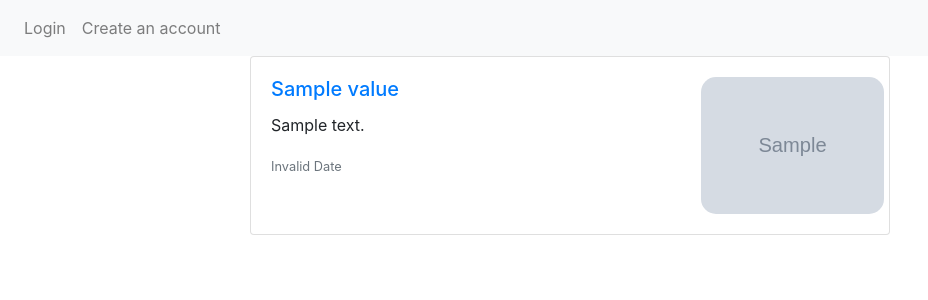
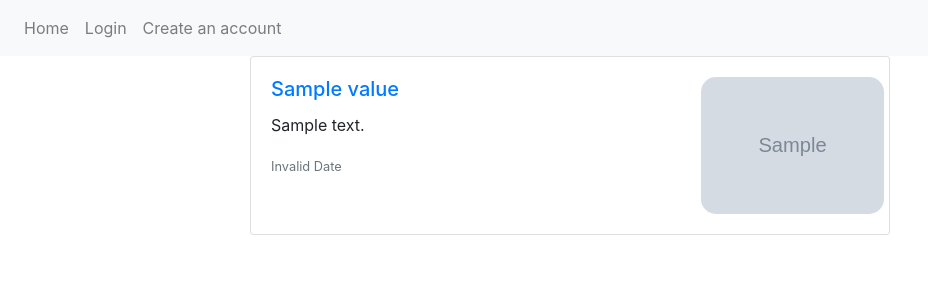
Before and after one commit to aaloni/NewsAPP, a Django app: template newsapp/News/templates/index.html in a window 1280 px wide. Shown: the top 300 px of the page, without its empty margins (0-928 px from the left). Run offline with Django 3.2, Linux system fonts and the light colour scheme; the template is opened without the code that fills it: most values are stand-ins (such as "Sample title", 1, 10 or a date in 2020); grey boxes marked "Sample" are stand-in pictures; a database or web service that is not in the repository returns one stand-in record (values such as "Sample title"); data that the repository does not hold is empty; parts of the project's set-up code (start-up, migrations or seed data) failed here and were passed over; some libraries are stand-ins or nearby versions.

Commit message:
UpdateV4

```diff
--- a/newsapp/News/models.py
+++ b/newsapp/News/models.py
@@ -16,6 +16,7 @@
 
 #Create article table
 class Article(models.Model):
+
     #pub_date = models.DateField(null=True,blank=True)
     title = models.CharField(max_length=200, blank=True)
     description = models.TextField(null=True,blank=True)
--- a/newsapp/News/templates/sidebar.html
+++ b/newsapp/News/templates/sidebar.html
@@ -17,7 +17,9 @@
     <div class="collapse navbar-collapse" id="navbarText">
         <ul class="navbar-nav mr-auto">
             {% if user.is_authenticated %}
-
+            <div><li class="nav-item">
+                <a class="nav-link" href="index">Home</a>
+            </li></div>
             <li class="nav-item">
                 <a class="nav-link" href="/logout">Logout</a>
             </li>
@@ -31,10 +33,12 @@
             </form>
 
             {% else %}
-
-            <li class="nav-item">
+            <div><li class="nav-item">
+                <a class="nav-link" href="index">Home</a>
+            </li></div>
+            <div><li class="nav-item">
                 <a class="nav-link" href="/login">Login</a>
-            </li>
+            </li></div>
             <div>
                  <a class="nav-link" href="/register">Create an account</a>
             </div>
--- a/newsapp/News/urls.py
+++ b/newsapp/News/urls.py
@@ -4,7 +4,7 @@
 
 #App urls
 urlpatterns = [
-    path('', views.home, name="Home"),
+    path('index', views.home, name="Home"),
     path('next', views.loadcontent, name="Loadcontent"),
     path("register", views.register_request, name="register"),
     path("login", views.login_request, name="login"),
--- a/newsapp/News/views.py
+++ b/newsapp/News/views.py
@@ -154,6 +154,7 @@
         )
     r = requests.get(url=url)
     data = r.json()
+
     data=data["articles"]
     for i in data:
         title=i["title"]
@@ -162,4 +163,12 @@
         #pub_date =i["publishedAt"]
         art_fav=Article.objects.create(title=title,url=url,description=description)
         art_fav.save()
-    return redirect("Home")
+    artsaved = Article.objects.all()
+
+    arts = {
+        "title": artsaved,
+        "url": artsaved
+    }
+
+    return render(request, 'artsaved.html', context=arts)
+   # return render_to_response("artsaved.html", arts)
```
Also changed, not shown: newsapp/News/migrations/0001_initial.py, newsapp/db.sqlite3.
